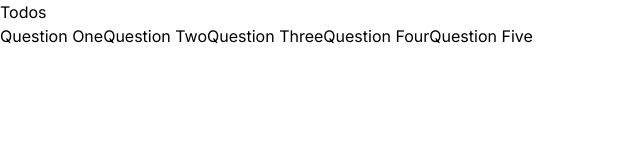
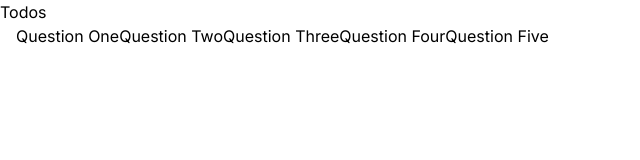
Before and after one commit to Yagudagu/nextjs-vercel-exercise, a Next.js app: page / in a window 1280 px wide. Shown: the top 160 px of the page, without its empty margins (0-640 px from the left). Built offline with nearby package versions, Linux system fonts and the light colour scheme.

Commit message:
a little style

```diff
--- a/app/page.tsx
+++ b/app/page.tsx
@@ -6,7 +6,7 @@ export default function Home() {
       <header>
         <h1 className="text-2x1">Todos</h1>
       </header>{" "}
-      <ul>
+      <ul className="pl-4">
         <Link href="/1">Question One</Link>
         <Link href="/2">Question Two</Link>
         <Link href="/3">Question Three</Link>
```
